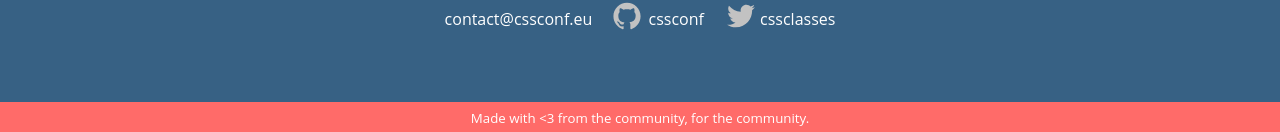
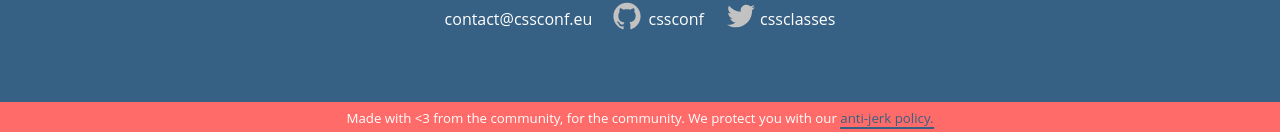
Before and after one commit to cssconf/CSSclasses--old, a Jekyll site: the page built from index.html, in a window 1280 px wide. Shown: the part 1771-1903 px from the top of the page. Built offline with Jekyll 4.4.1, drawn with Linux system fonts in a browser that asks for light colours; nearby versions of some CDN libraries.

Commit message:
Add Code of Conduct Link in footer

```diff
--- a/_includes/footer.html
+++ b/_includes/footer.html
@@ -49,6 +49,6 @@
   </div>
 </footer>
 <div class="end-note">
-  Made with <3 from the community, for the community.
+  Made with <3 from the community, for the community. We protect you with our <a href="/code-of-conduct">anti-jerk</3> policy.
 
 </div>
```
